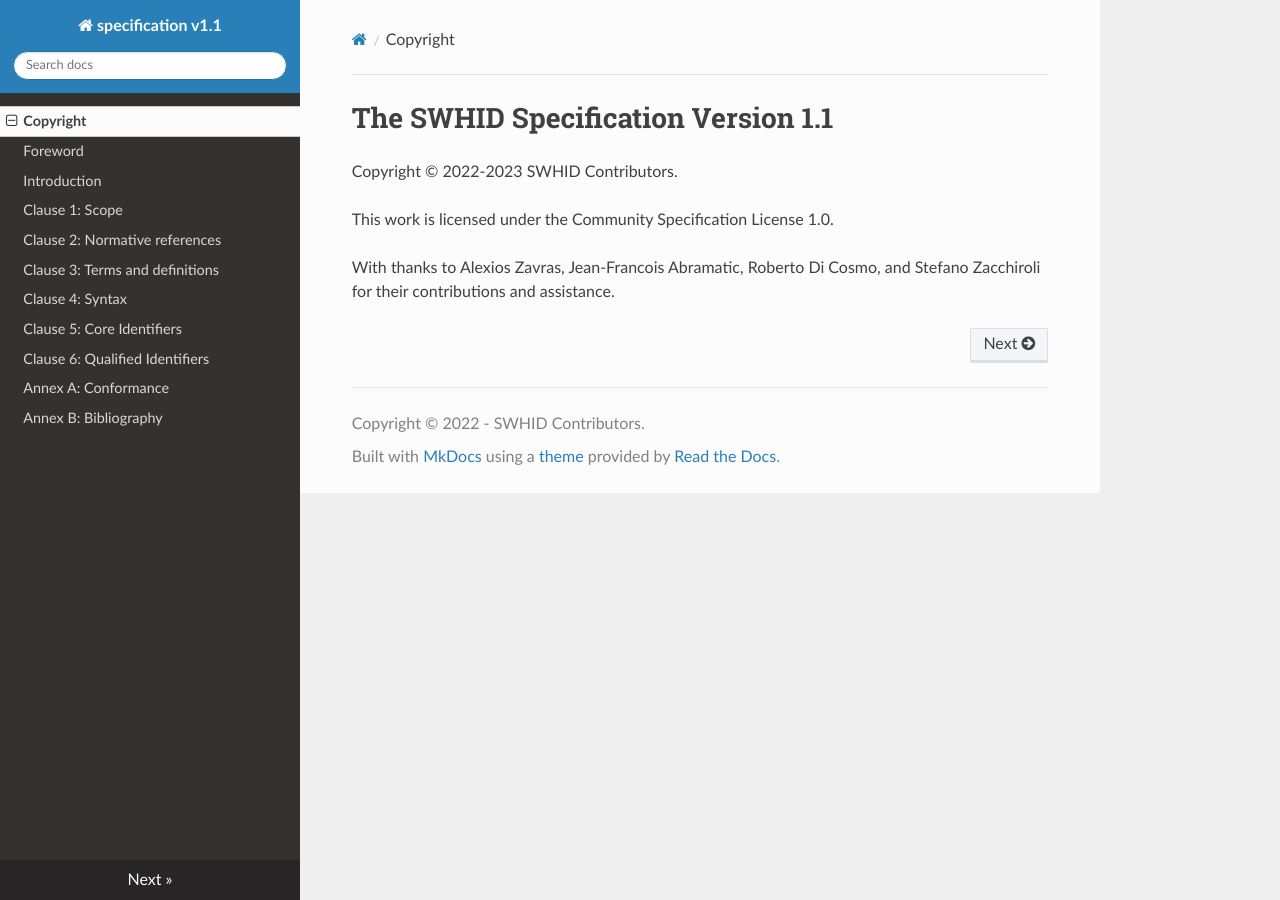
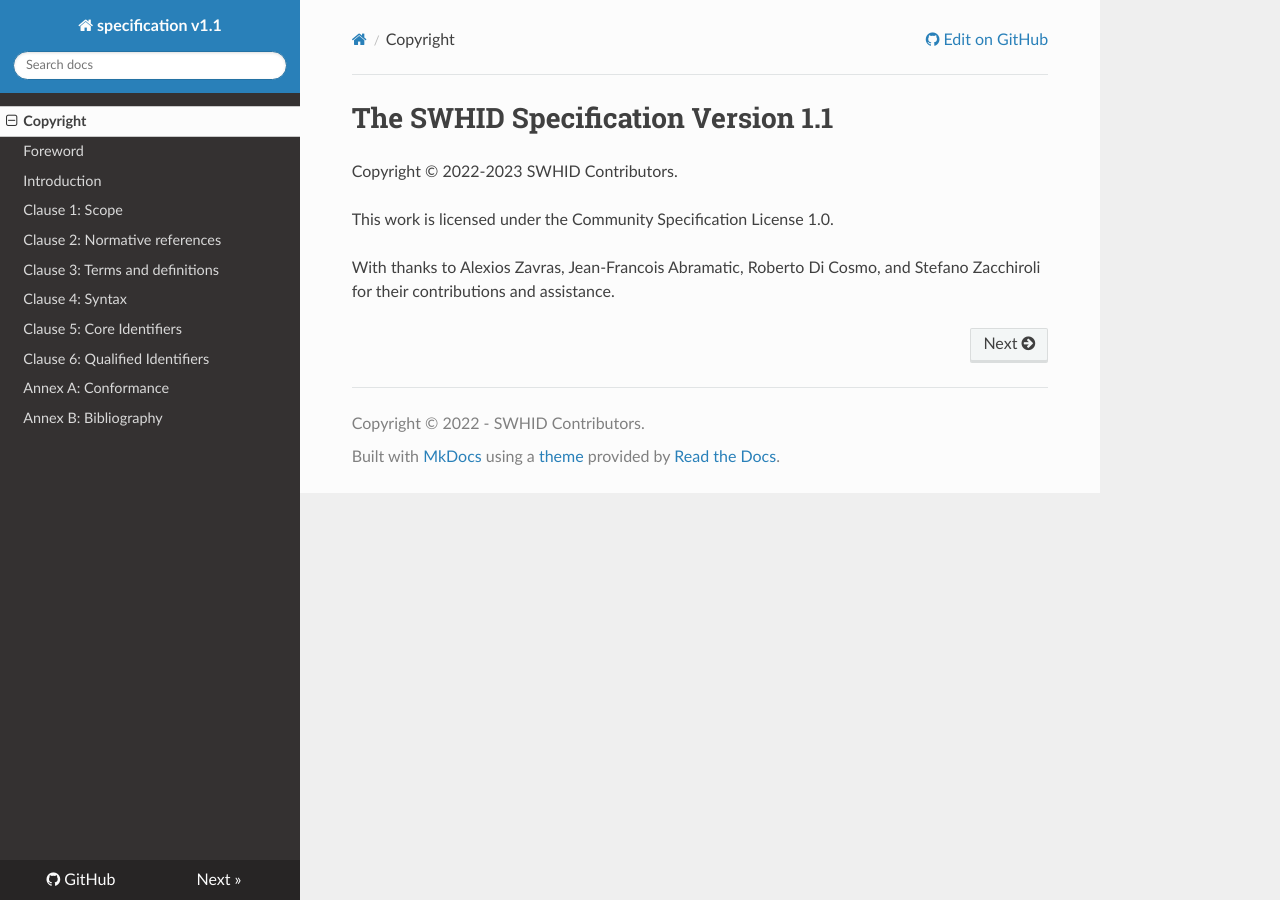
Before and after one commit to swhid/specification, an MkDocs documentation site: the page built from Chapters/index.md, in a window 1280 px wide. Built offline with MkDocs 1.6.1, drawn with Linux system fonts in a browser that asks for light colours; nearby versions of some CDN libraries; some of the changed lines change nothing that is shown.

Commit message:
make it even easier to suggest edit

```diff
--- a/mkdocs.yml
+++ b/mkdocs.yml
@@ -1,4 +1,6 @@
 site_name: specification v1.1
+repo_url: https://github.com/swhid/specification
+edit_uri: blob/master/Chapters/
 docs_dir: Chapters
 theme: readthedocs
 extra_css:
```
